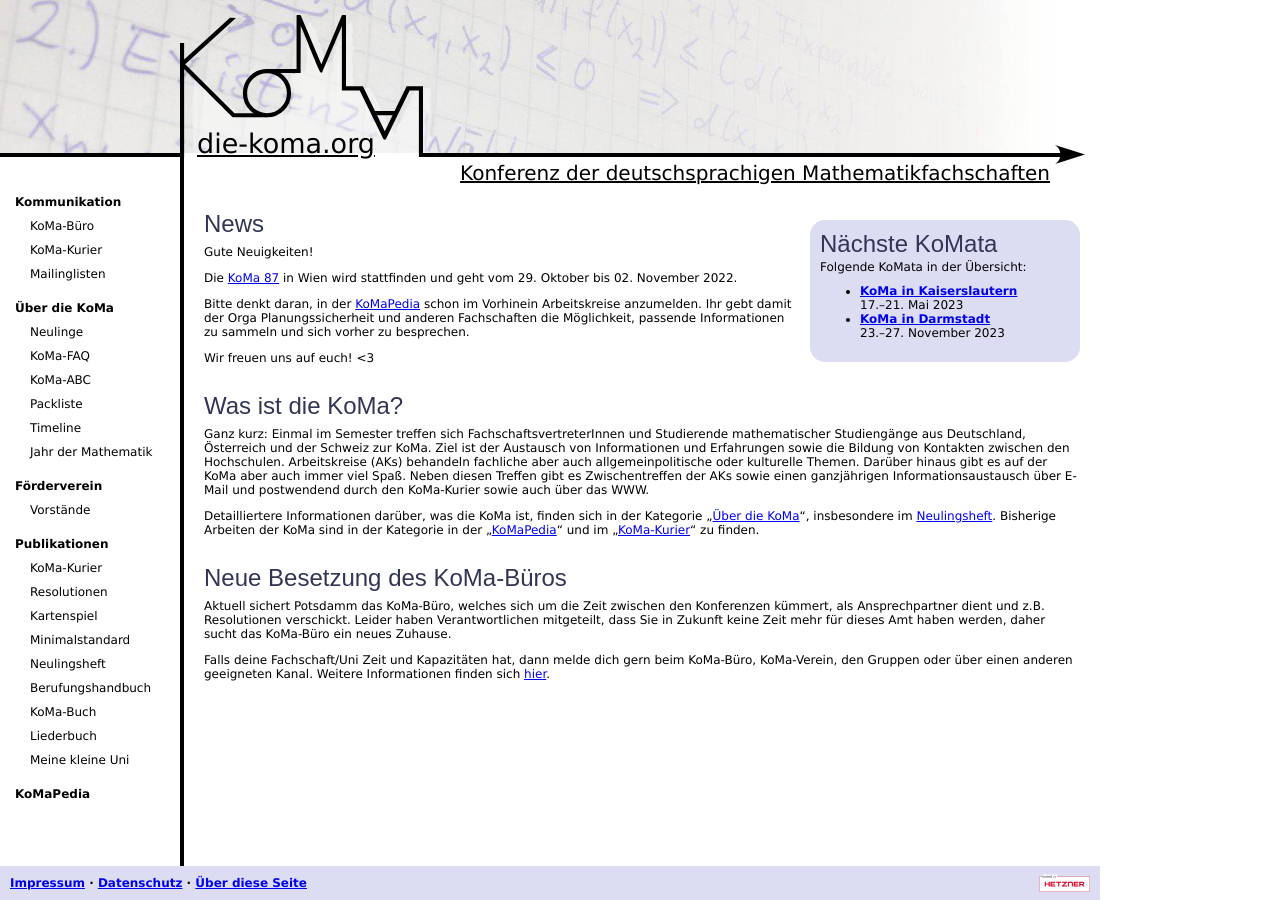
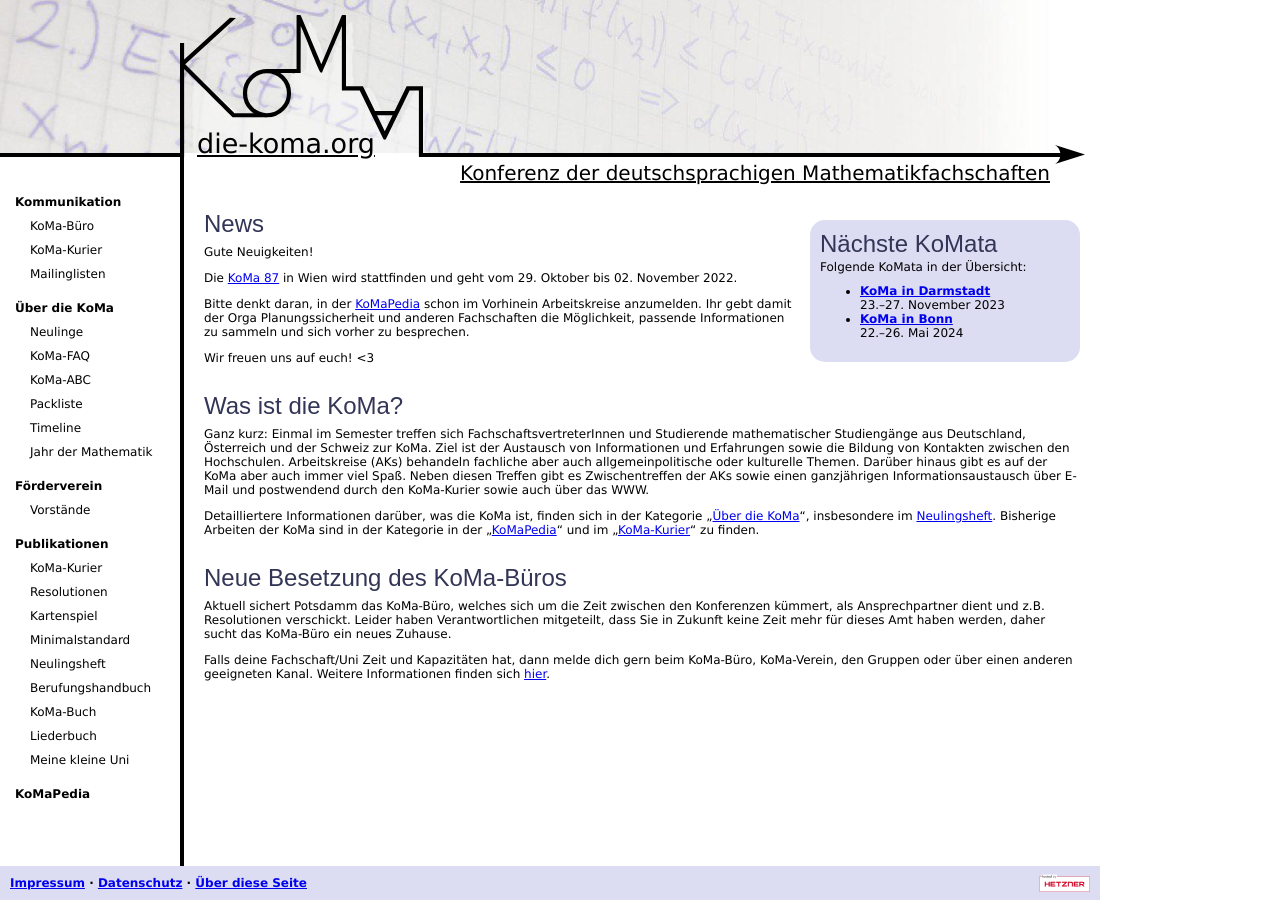
Before and after one commit to Die-KoMa/die-koma.org, a Jekyll site: the page built from index.md, in a window 1280 px wide. Built offline with Jekyll 4.4.1, drawn with Linux system fonts in a browser that asks for light colours.

Commit message:
kündige KoMa-Termine an, soweit bekannt

```diff
--- a/_includes/next_koma.html
+++ b/_includes/next_koma.html
@@ -3,12 +3,12 @@
   <span>Folgende KoMata in der Übersicht:</span>
   <ul>
     <li>
-        <span class="name"><a href="https://komapedia.org/wiki/KoMa_88">KoMa in Kaiserslautern</a></span>
-        <span class="date">17.–21. Mai 2023</span>
-    </li>
-    <li>
         <span class="name"><a href="https://komapedia.org/wiki/KoMa_89">KoMa in Darmstadt</a></span>
         <span class="date">23.–27. November 2023</span>
     </li>
+    <li>
+        <span class="name"><a href="https://komapedia.org/wiki/KoMa_90">KoMa in Bonn</a></span>
+        <span class="date">22.–26. Mai 2024</span>
+    </li>
   </ul>
 </div>
```
